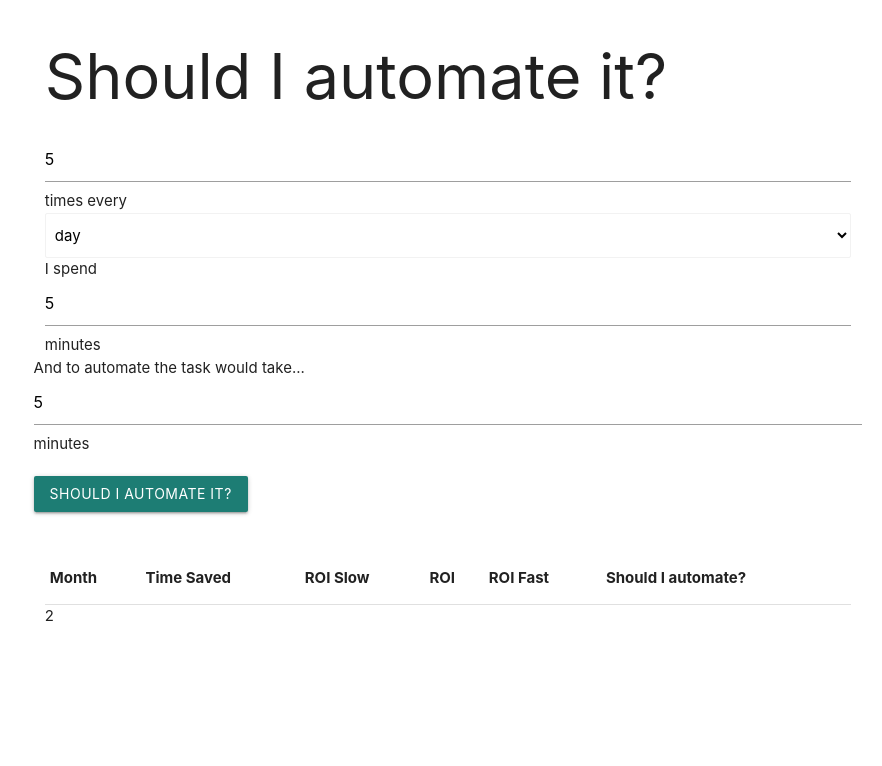
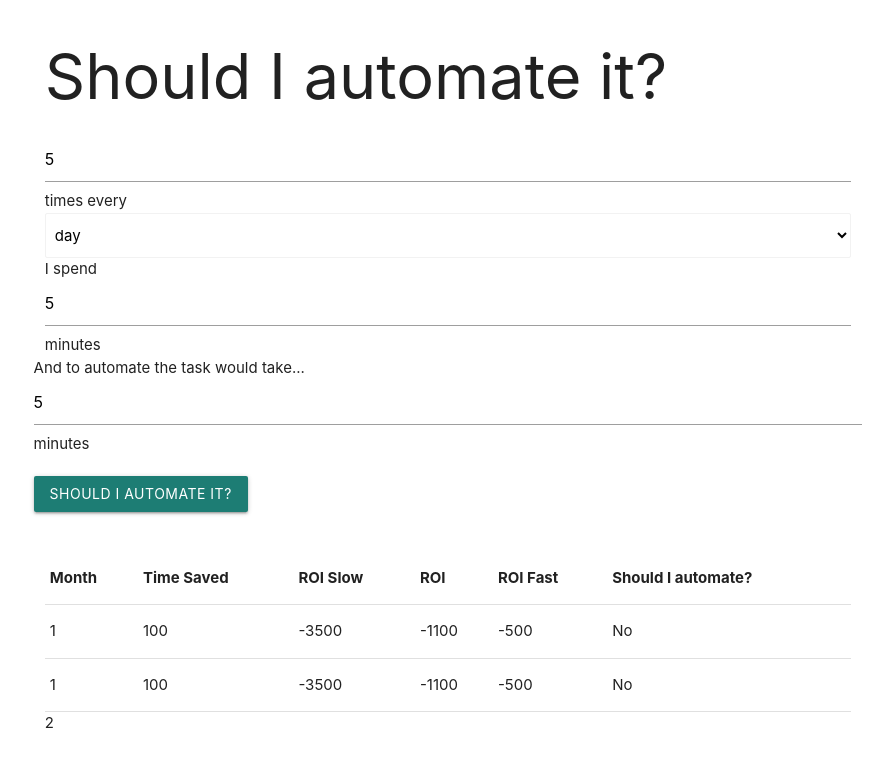
Before and after one commit to aedificatorum/shouldiautomateit, a React (Create React App) app: page / in a window 1280 px wide. Both pictures are taken after typing "5", "5", "5" into the empty fields and a click on the button "SHOULD I AUTOMATE IT?". Shown: the top 766 px of the page, without its empty margins (128-1010 px from the left). Built offline with nearby package versions, Linux system fonts and the light colour scheme.

Commit message:
populate calculation table

```diff
--- a/src/App.js
+++ b/src/App.js
@@ -36,6 +36,7 @@ class App extends Component {
     event.preventDefault();
     const { unit, frequency, calculationsTable } = this.state;
     let numberOfTimesPerMonth = 0;
+    console.log(unit)
     if (unit === "" || unit === "everyday") {
       numberOfTimesPerMonth = frequency * 30;
       this.setState({
@@ -53,6 +54,7 @@ class App extends Component {
     } else {
       numberOfTimesPerMonth = frequency;
     }
+    console.log(this.state.frequency)
   };
 
   render() {
--- a/src/CalculationsTable.js
+++ b/src/CalculationsTable.js
@@ -14,6 +14,20 @@ const CalculationsTable = ({ table }) => {
             <th>Should I automate?</th>
           </tr>
         </thead>
+        <tbody>
+          {table.map((row, i) => {
+            return (
+              <tr key={i}>
+              <td>{row.month}</td>
+              <td>{row.timeSaved}</td>
+              <td>{row.roiSlow}</td>
+              <td>{row.roiMed}</td>
+              <td>{row.roiFast}</td>
+              <td>{row.shouldIAutomate}</td>
+            </tr>
+            )
+          })}
+        </tbody>
       </table>
       {table.length}
     </div>
```
